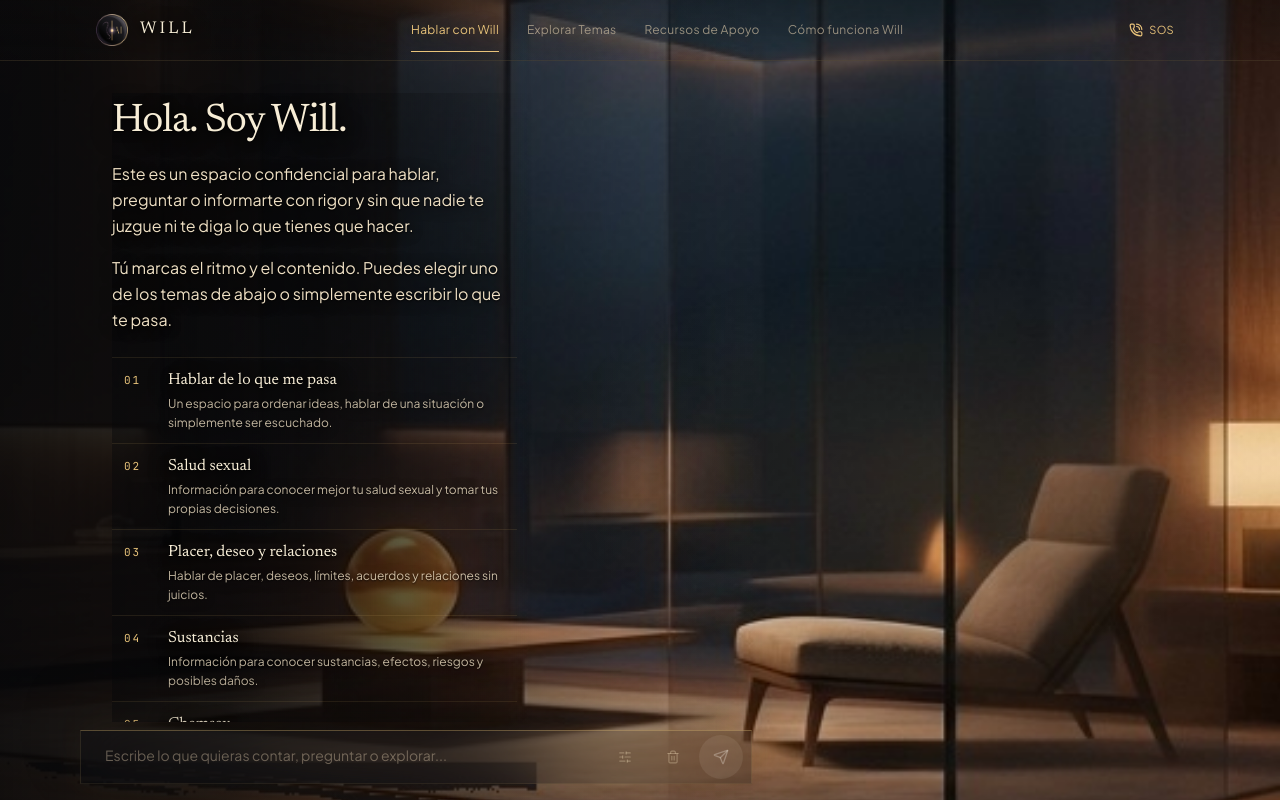
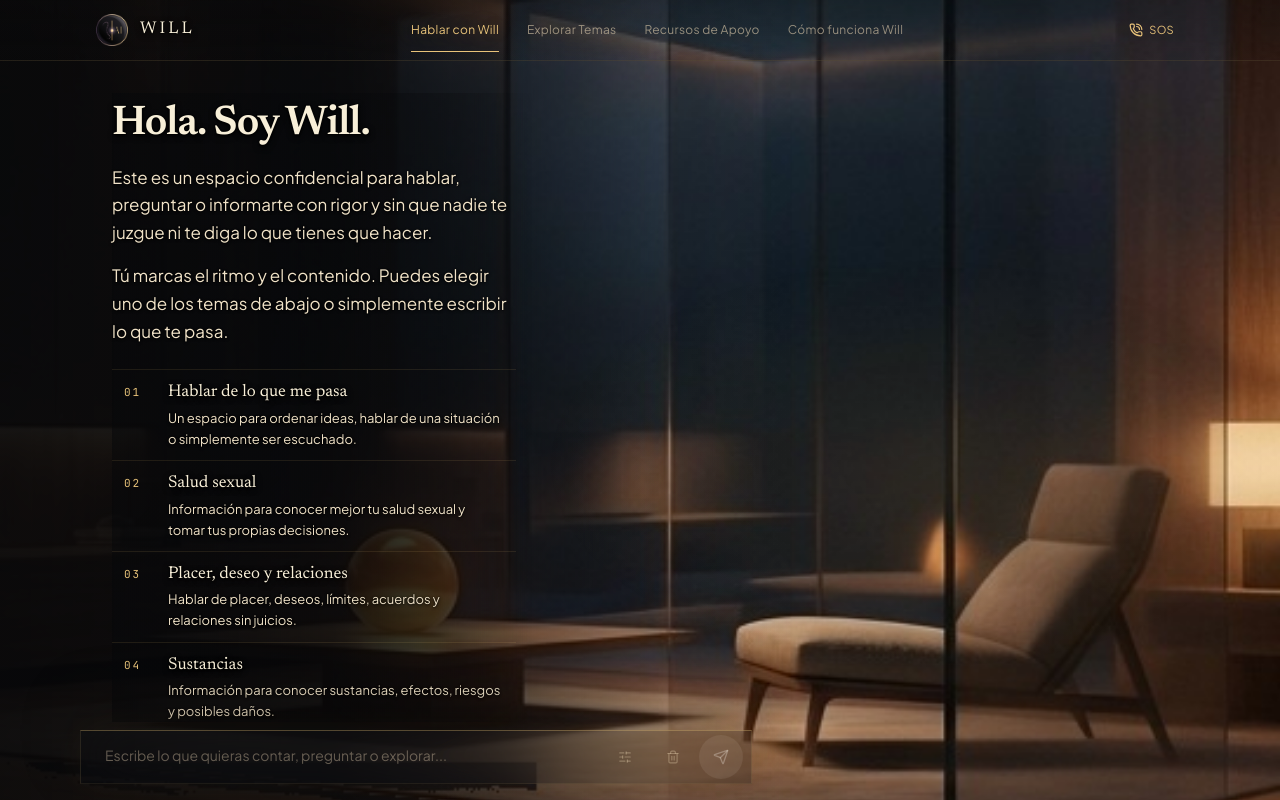
Before and after one commit to wmejiasbcn-tech/Agente-Will-App, a React (Vite) app: page / in a window 1280 px wide. Built offline with nearby package versions, Linux system fonts and the light colour scheme.

Commit message:
Ajusta el contraste del texto en Hablar con Will

```diff
--- a/src/components/WillChat.tsx
+++ b/src/components/WillChat.tsx
@@ -245,8 +245,8 @@ export const WillChat: React.FC<WillChatProps> = ({
                       key={i}
                       className={
                         i === 0
-                          ? 'font-serif text-3xl sm:text-[2.5rem] tracking-tight will-copy leading-[1.15]'
-                          : 'text-[15px] sm:text-base will-copy-muted leading-relaxed'
+                          ? 'font-serif text-3xl sm:text-[2.6rem] tracking-tight will-copy leading-[1.12] font-semibold'
+                          : 'text-[15px] sm:text-[17px] will-copy-muted leading-relaxed'
                       }
                     >
                       {para}
@@ -270,10 +270,10 @@ export const WillChat: React.FC<WillChatProps> = ({
                             {num}
                           </span>
                           <span className="min-w-0">
-                            <span className="block font-serif text-[16px] will-copy">
+                            <span className="block font-serif text-[17px] will-copy">
                               {door.doorTitle}
                             </span>
-                            <span className="block text-[12px] will-copy-muted mt-0.5 leading-relaxed opacity-80">
+                            <span className="block text-[13px] will-copy-muted mt-0.5 leading-relaxed">
                               {door.humanSubtitle}
                             </span>
                           </span>
--- a/src/index.css
+++ b/src/index.css
@@ -129,11 +129,11 @@
 .will-veil-chat {
   background: linear-gradient(
     90deg,
-    rgba(7, 8, 10, 0.92) 0%,
-    rgba(7, 8, 10, 0.82) 18%,
-    rgba(7, 8, 10, 0.5) 34%,
-    rgba(7, 8, 10, 0.16) 48%,
-    rgba(7, 8, 10, 0) 60%,
+    rgba(7, 8, 10, 0.94) 0%,
+    rgba(7, 8, 10, 0.88) 26%,
+    rgba(7, 8, 10, 0.55) 40%,
+    rgba(7, 8, 10, 0.12) 52%,
+    rgba(7, 8, 10, 0) 62%,
     rgba(7, 8, 10, 0) 100%
   );
 }
@@ -188,28 +188,28 @@
 
 /* Texto de la app: marfil cálido. Se lee sobre la foto sin deslumbrar. */
 .will-copy {
-  color: #f7edd6;
+  color: #f8efd8;
   text-shadow:
-    0 1px 1px rgba(0, 0, 0, 1),
-    0 2px 8px rgba(0, 0, 0, 0.95),
-    0 4px 22px rgba(0, 0, 0, 0.75);
+    0 0 1px #000,
+    0 1px 2px #000,
+    0 2px 6px rgba(0, 0, 0, 0.92);
 }
 .will-copy-muted {
-  color: #efe0c4;
+  color: #f1e3c8;
   text-shadow:
-    0 1px 2px rgba(0, 0, 0, 1),
-    0 2px 14px rgba(0, 0, 0, 0.8);
+    0 0 1px #000,
+    0 1px 3px rgba(0, 0, 0, 0.95);
 }
 
 /* Plano de lectura: la información de Will manda sobre el fondo. */
 .will-read {
   background: linear-gradient(
     90deg,
-    rgba(7, 8, 10, 0.45) 0%,
-    rgba(7, 8, 10, 0.22) 72%,
+    rgba(7, 8, 10, 0.55) 0%,
+    rgba(7, 8, 10, 0.28) 78%,
     rgba(7, 8, 10, 0) 100%
   );
-  padding: 0.35rem 1rem 0.75rem 0;
+  padding: 0.5rem 1.1rem 1rem 0;
 }
 
 /* Marcas extraídas del documento */
```
